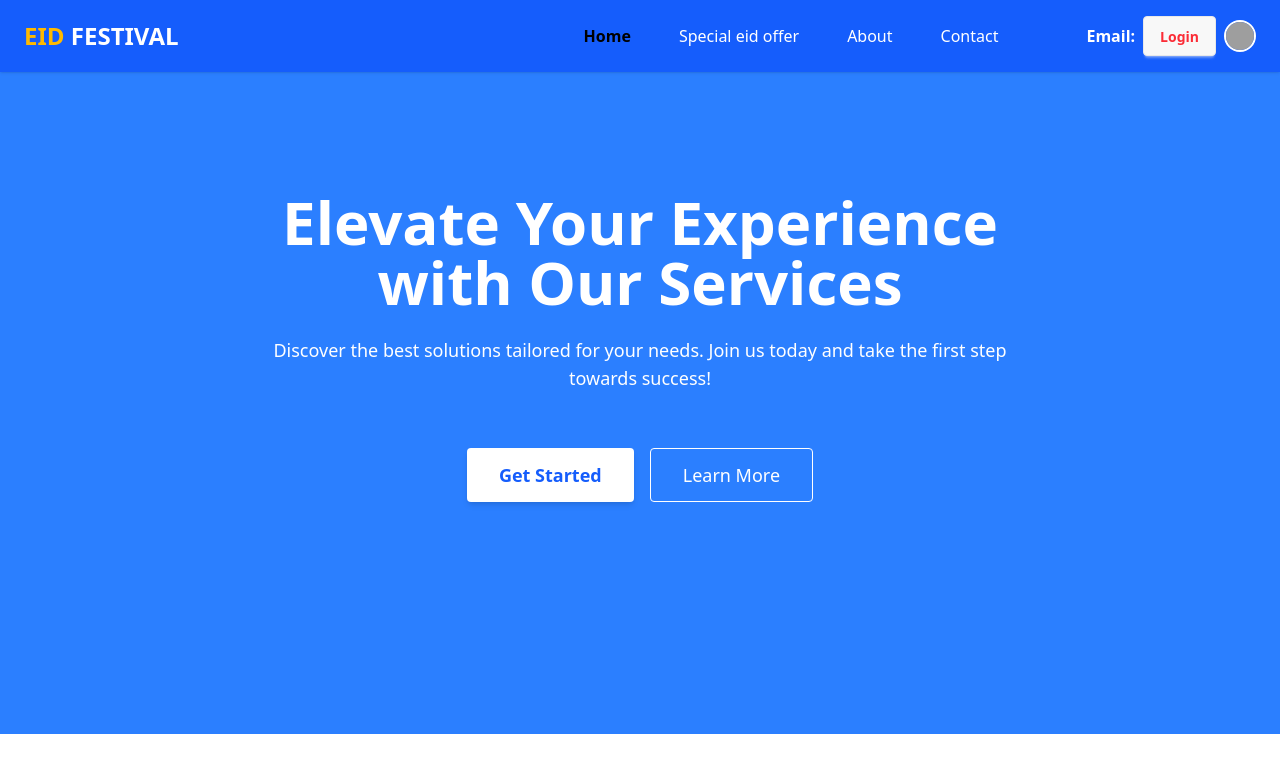
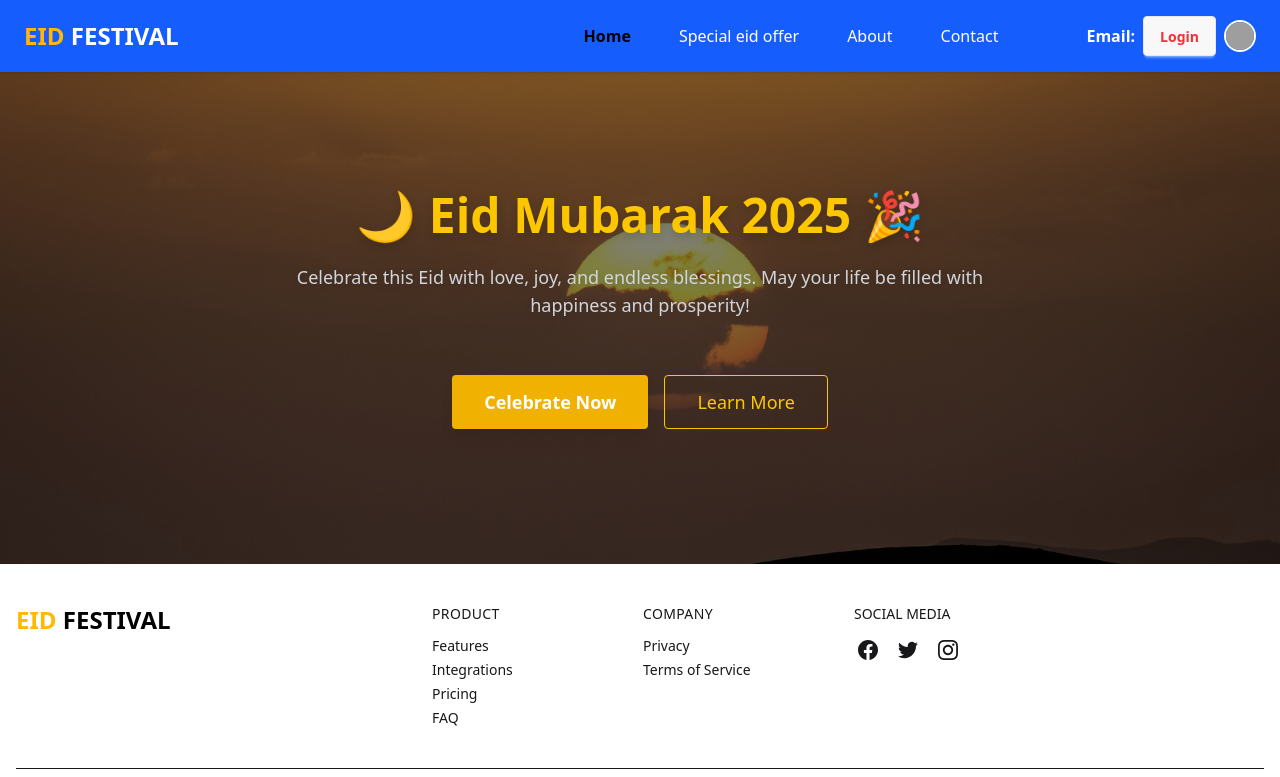
Before and after one commit to nayeem-miah/redux-toolkit-in-react, a React (Vite) app: page / in a window 1280 px wide. Shown: the top 777 px of the page. Built offline with nearby package versions, Linux system fonts and the light colour scheme; no server answers; grey boxes are pictures that could not be loaded.

Commit message:
banner done

```diff
--- a/src/Components/HomePage/Banner.jsx
+++ b/src/Components/HomePage/Banner.jsx
@@ -1,19 +1,24 @@
+import banner from "../../assets/Banner.jpg";
+
 export default function Banner() {
     return (
-        <section className="">
-            <div className={`bg-blue-500 text-white`}>
-                <div className="container flex flex-col items-center px-4 py-16 pb-24 mx-auto text-center lg:pb-56 md:py-32 md:px-10 lg:px-32">
-                    <h1 className="text-5xl font-bold leading-none sm:text-6xl xl:max-w-3xl">
-                        Elevate Your Experience with Our Services
+        <section>
+            <div
+                className="relative min-h-[170px] h-[500px] flex items-center justify-center text-center bg-cover bg-center"
+                style={{ backgroundImage: `linear-gradient(rgba(0, 0, 0, 0.5), rgba(0, 0, 0, 0.5)), url(${banner})` }}
+            >
+                <div className="  px-6 py-16 md:py-32 text-white">
+                    <h1 className="lg:text-5xl font-bold sm:text-3xl text-4xl md:text-4xl xl:max-w-3xl text-yellow-400 drop-shadow-lg">
+                        🌙 Eid Mubarak 2025 🎉
                     </h1>
-                    <p className="mt-6 mb-8 text-lg sm:mb-12 xl:max-w-3xl">
-                        Discover the best solutions tailored for your needs. Join us today and take the first step towards success!
+                    <p className="mt-6 mb-8 text-lg sm:mb-12 xl:max-w-3xl text-gray-300 drop-shadow-md">
+                        Celebrate this Eid with love, joy, and endless blessings. May your life be filled with happiness and prosperity!
                     </p>
                     <div className="flex flex-wrap justify-center">
-                        <button type="button" className="px-8 py-3 m-2 text-lg font-semibold rounded bg-white text-blue-600 shadow-md hover:bg-gray-200">
-                            Get Started
+                        <button className="px-8 py-3 m-2 text-lg font-semibold rounded bg-yellow-500 text-white shadow-lg hover:bg-yellow-600">
+                            Celebrate Now
                         </button>
-                        <button type="button" className="px-8 py-3 m-2 text-lg border rounded border-white text-white hover:bg-white hover:text-blue-600">
+                        <button className="px-8 py-3 m-2 text-lg border rounded border-yellow-400 text-yellow-400 hover:bg-yellow-400 hover:text-white">
                             Learn More
                         </button>
                     </div>
```
Also changed, not shown: src/assets/Banner.jpg (added).
